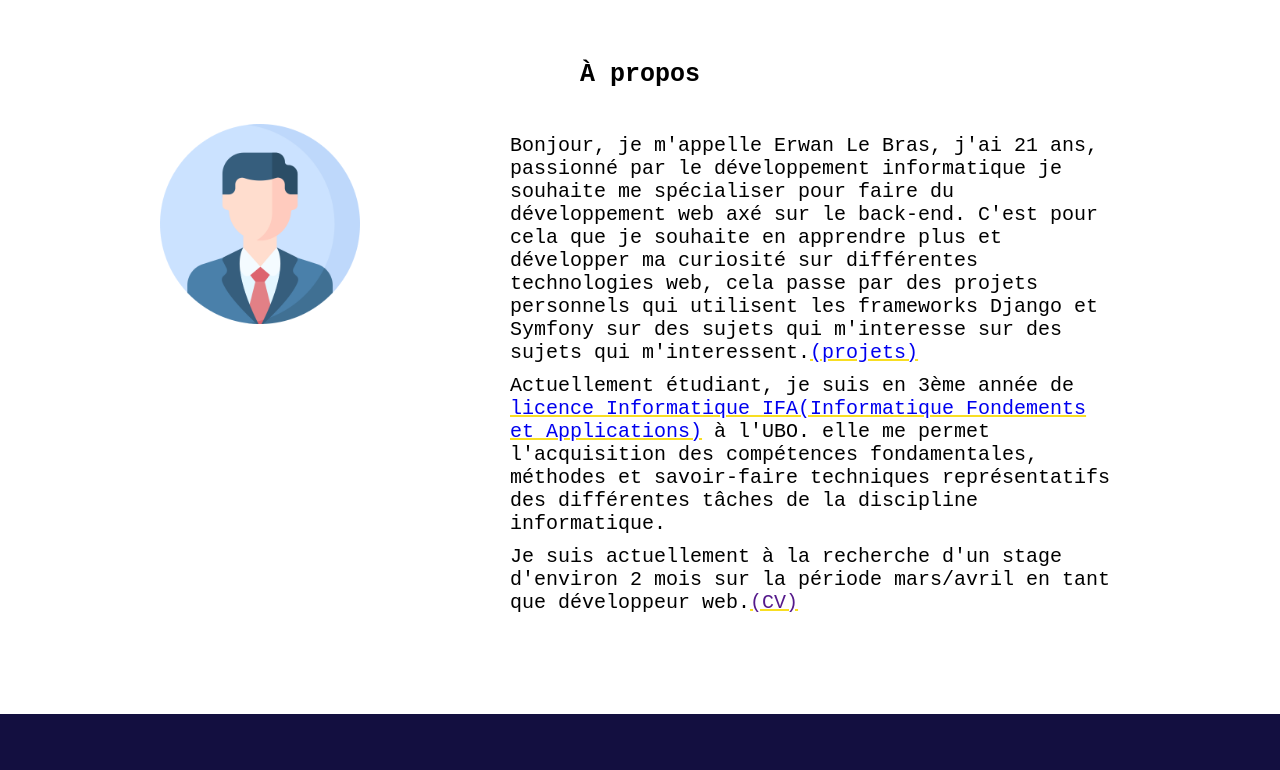
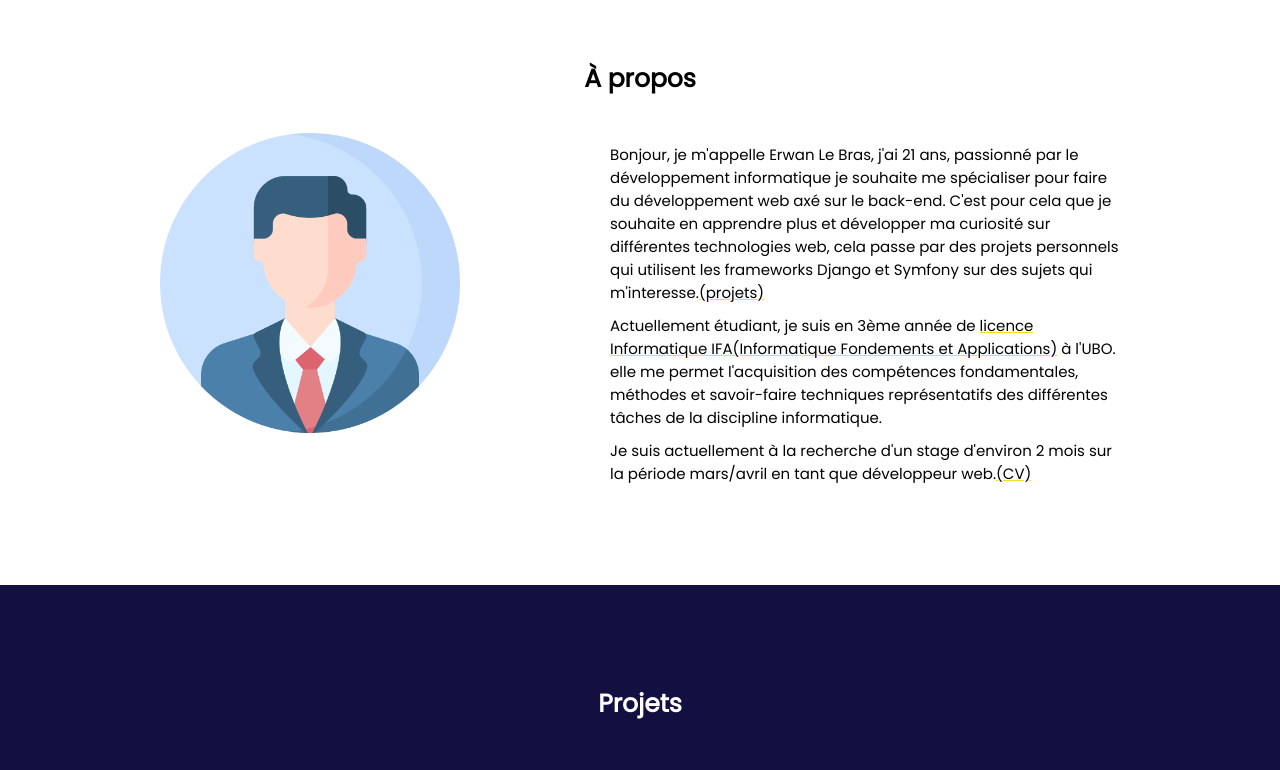
Before and after one commit to elebras1/Portfolio, a plain HTML site: page index.html in a window 1280 px wide. Shown: the part 840-1610 px from the top of the page. Drawn offline with Linux system fonts and the light colour scheme; grey boxes are pictures that could not be loaded; animation ran at ten frames a second.

Commit message:
new font + fix

```diff
--- a/css/about.css
+++ b/css/about.css
@@ -5,8 +5,8 @@
 }
 
 #content_about img {
-    width: 200px;
-    height: 200px;
+    width: 300px;
+    height: 300px;
     margin-right: 150px;
 }
 
@@ -18,7 +18,7 @@
 #content_about_text {
     display: flex;
     flex-direction: column;
-    font-size: 20px;
+    font-size: 15px;
 }
 
 #content_about_text p {
@@ -38,9 +38,11 @@
 
     #content_about img {
         margin-right: 0px;
+        margin-bottom: 10px;
     }
 }
 
 .about_link {
     text-decoration: #F8DE22 underline;
+    color: black;
 }
--- a/css/style.css
+++ b/css/style.css
@@ -1,3 +1,5 @@
+@import url('https://fonts.googleapis.com/css2?family=Poppins&display=swap');
+
 * {
     margin: 0;
     padding: 0;
@@ -7,7 +9,7 @@
 }
 
 body {
-    font-family: 'Courier New', Courier, monospace;
+    font-family: 'Poppins', sans-serif;
 }
 
 .title {
--- a/index.html
+++ b/index.html
@@ -78,8 +78,7 @@
                         souhaite me spécialiser pour faire du développement web axé sur le back-end. C'est pour cela que
                         je souhaite en apprendre plus et développer ma curiosité sur différentes technologies web, cela
                         passe par des projets personnels qui utilisent les frameworks Django et Symfony sur des sujets
-                        qui m'interesse sur des sujets qui
-                        m'interessent.<a href="#projects_section" class="about_link" class>(projets)</a></p>
+                        qui m'interesse.<a href="#projects_section" class="about_link" class>(projets)</a></p>
 
                     <p>Actuellement étudiant, je suis en 3ème année de <a class="about_link"
                             href="https://formations.univ-brest.fr/fr/index/sciences-technologies-sante-STS/licence-XA/licence-mention-informatique-INR98WV8/parcours-informatique-fondements-et-applications-ITK22ERA.html"
```
